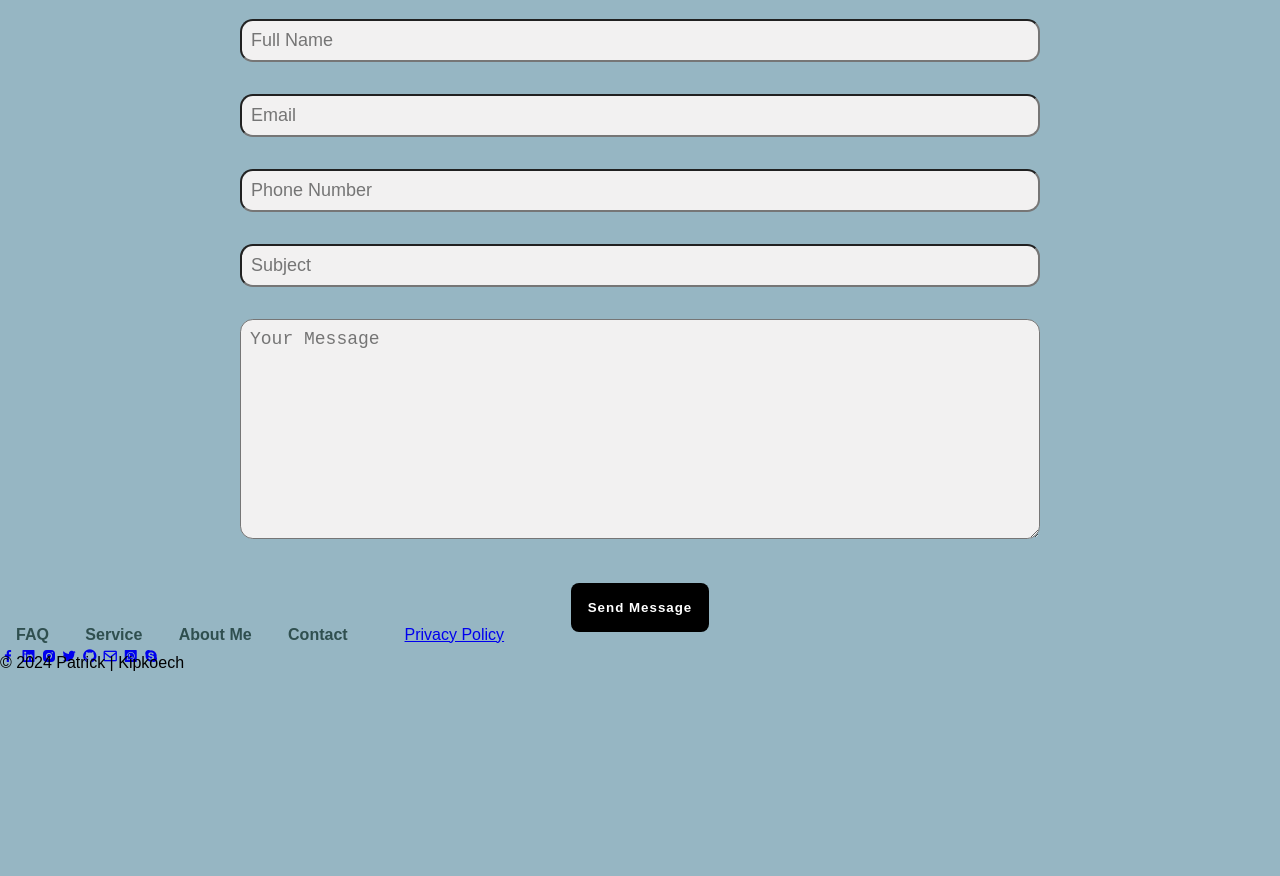
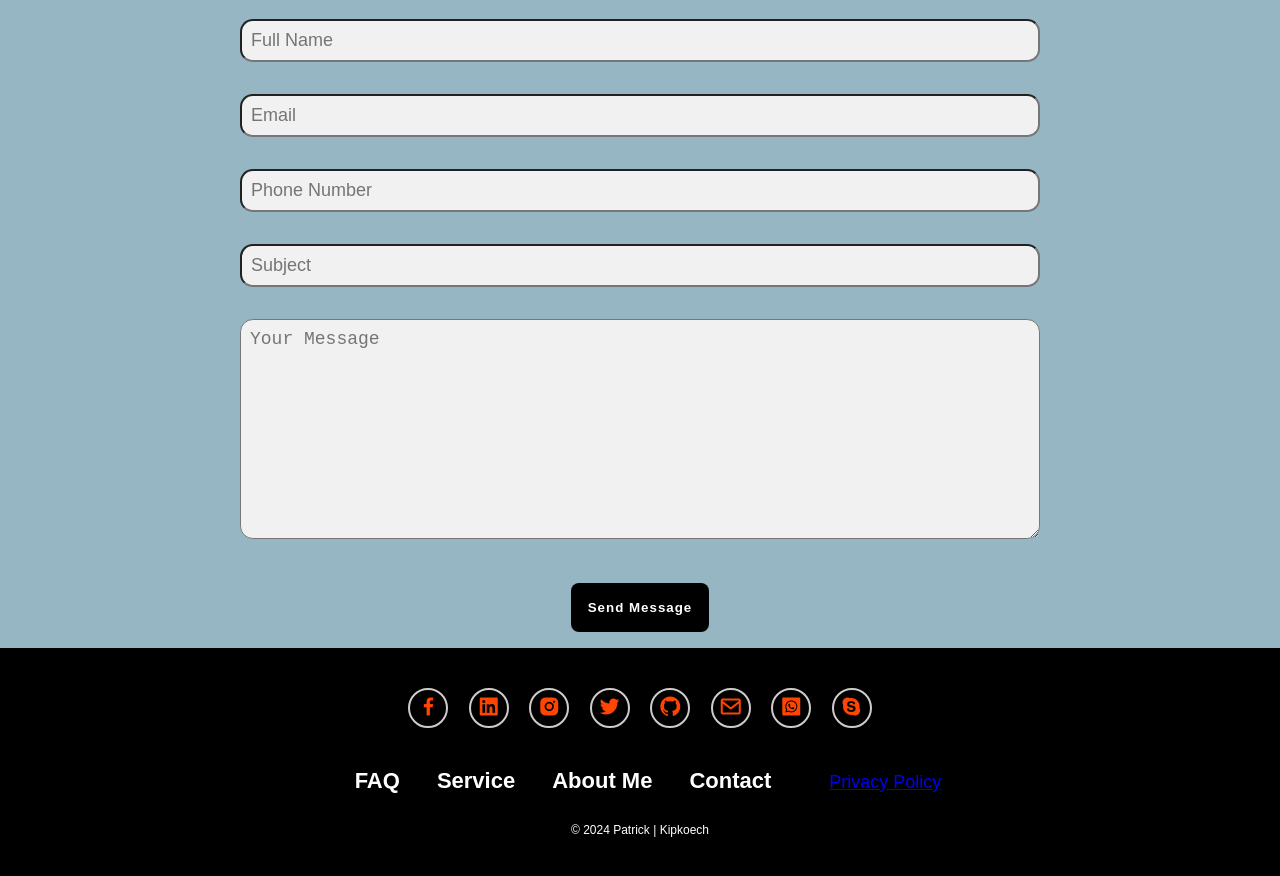
Before and after one commit to koskei-kipkoech/my-personal-website, a plain HTML site: page index.html in a window 1280 px wide. Shown: the part 1524-2400 px from the top of the page. Before the commit the page ends 2196 px from the top, so only its background shows below. Drawn offline with nearby package versions, Linux system fonts and the light colour scheme.

Commit message:
Updates on style.css

```diff
--- a/css/style.css
+++ b/css/style.css
@@ -2,9 +2,8 @@
     margin: 0;
     padding: 0;
     box-sizing: border-box;
+}
 
-
-}
 body {
     background: rgb(150, 182, 195);
 }
@@ -45,7 +44,7 @@ ul li{
 
 }
 ul li a{
-    font-size: 16px;
+    font-size: 22px;
     font-weight: bold;
     text-decoration: none;
     color: darkslategray;
@@ -284,3 +283,67 @@ ul li a:hover{
     text-shadow:0 0 25px rgb(230, 104, 59),
                 0 0 50px rgb(230, 104, 59);
 }
+.footer{
+    position: relative;
+    bottom: 0;
+    width: 100%;
+    padding: 40px 0;
+    background-color: black;
+}
+.footer .social{
+    text-align: center;
+    padding-bottom: 25px;
+    color: white;
+}
+.footer .social a{
+    font-size: 24px;
+    color: orangered;
+    border: 2px solid rgb(206, 203, 202);
+    width: 40px;
+    height: 40px;
+    line-height: 38px;
+    display: inline-block;
+    text-align: center;
+    border-radius: 50%;
+    margin: 0 8px;
+    text-align: center;
+
+}
+.footer .social a:hover{
+    transform: scale(1,1) translateY(-10px);
+    color: white;
+    border: 1px solid orange;
+}
+.footer ul{
+    margin-top: 0;
+    padding: 0;
+    font-size: 18px;
+    text-align: center;
+    line-height: 1.6;
+    margin-bottom: 0;
+}
+.footer ul li a{
+    color: white;
+    border-bottom: 3px solid transparent;
+    transition: 0.3s ease;
+
+}
+.footer .copyright{
+    margin-top: 15px;
+    text-align: center;
+    font-size: 12px;
+    color:white;
+}
+.info-me .education h1{
+    font-size: 30px;
+    color: darkslategray;
+}
+.info .info-me .education h3{
+    font-style: italic;
+
+}
+my-projects h1{
+    color: darkslategray;
+    text-align: center;
+
+}
```
